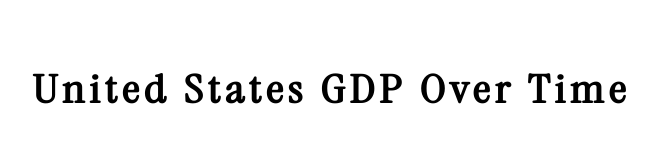
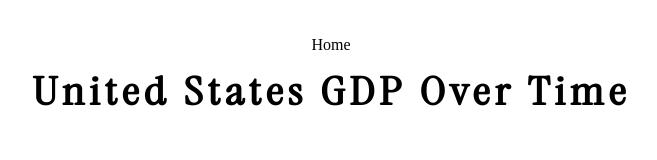
Before and after one commit to ericksonl/DataVisualization, a website: page DVBarChart/index.html in a window 1280 px wide. Shown: the whole page, without its empty margins (309-966 px from the left). Drawn offline with nearby package versions, Linux system fonts and the light colour scheme; no server answers.

Commit message:
Adding home button

```diff
--- a/DVBarChart/index.html
+++ b/DVBarChart/index.html
@@ -14,7 +14,7 @@
 </head>
 
 <body>
-    <br />
+    <p class="homeBtn"><a href="../">Home</a></p>
     <h1>United States GDP Over Time</h1>
 </body>
 
--- a/DVBarChart/style.css
+++ b/DVBarChart/style.css
@@ -8,12 +8,23 @@ body {
     text-align: center;
 }
 
+.homeBtn {
+    padding-top: 20px;
+}
+
+.homeBtn > a {
+    color: black;
+    text-decoration: none;
+}
+
+
 h1 {
     text-align: center;
     font-family: "Instrument Serif", serif;
     letter-spacing: .3rem;
     font-size: 3rem;
     transform: scale(1, .8);
+    margin-top: -10px;
 }
 
 #tooltip {
```
